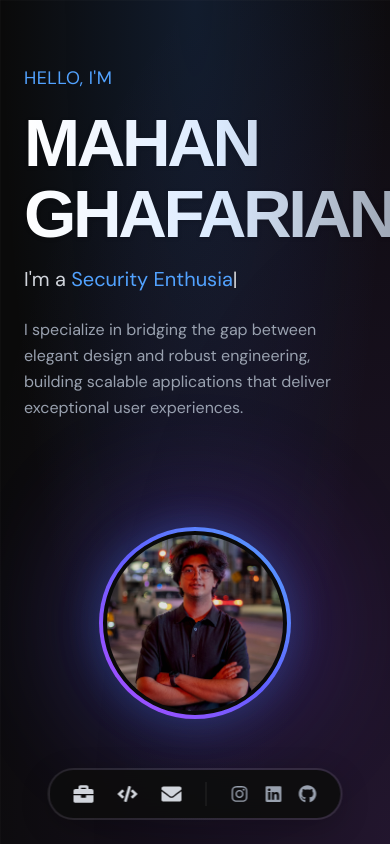
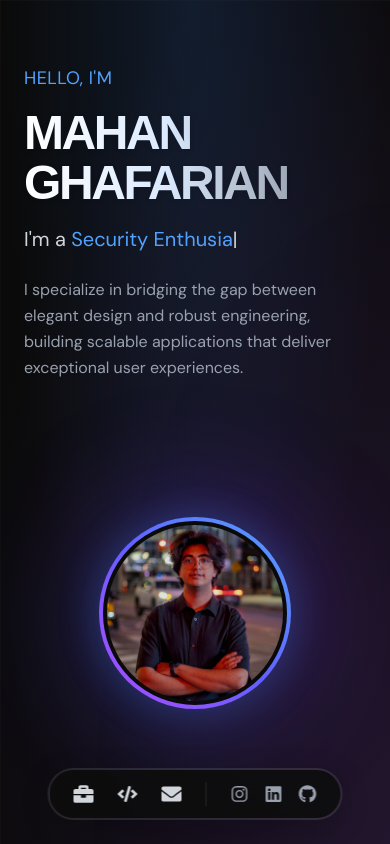
Before and after one commit to qwzynx/Portfolio, a Next.js app: page / in a window 390 px wide. Shown: the top 844 px of the page. Built offline with nearby package versions, Linux system fonts and the light colour scheme; a web font is replaced by a local one.

Commit message:
Responsive name size fix

```diff
--- a/app/components/hero.tsx
+++ b/app/components/hero.tsx
@@ -50,7 +50,7 @@ export default function Hero() {
         className="flex-1 flex flex-col items-start z-10 max-w-2xl w-full"
       >
         <p className="text-lg md:text-xl text-blue-400 font-medium tracking-wide mb-2 uppercase">Hello, I&apos;m</p>
-        <h1 className="text-[9vw] sm:text-6xl md:text-8xl lg:text-[7rem] font-extrabold tracking-tighter text-transparent bg-clip-text bg-linear-to-r from-white via-blue-100 to-gray-400 leading-[1.05] py-2 pr-4 drop-shadow-sm">
+        <h1 className="font-extrabold tracking-tighter text-transparent bg-clip-text bg-linear-to-r from-white via-blue-100 to-gray-400 leading-[1.05] py-2 pr-4 drop-shadow-sm">
           MAHAN<br />GHAFARIAN
         </h1>
 
--- a/app/globals.css
+++ b/app/globals.css
@@ -64,7 +64,21 @@ h1, h2, h3, h4, h5 {
   font-weight: 700;
 }
 
-h1 {font-size: 4.210rem; /* 67.36px */}
+h1 {
+  font-size: 2.25rem; /* 36px */
+}
+
+@media (min-width: 375px) {
+  h1 {
+    font-size: 3rem; /* 48px */
+  }
+}
+
+@media (min-width: 640px) {
+  h1 {
+    font-size: 4.210rem; /* 67.36px */
+  }
+}
 
 h2 {font-size: 3.158rem; /* 50.56px */}
 
```
